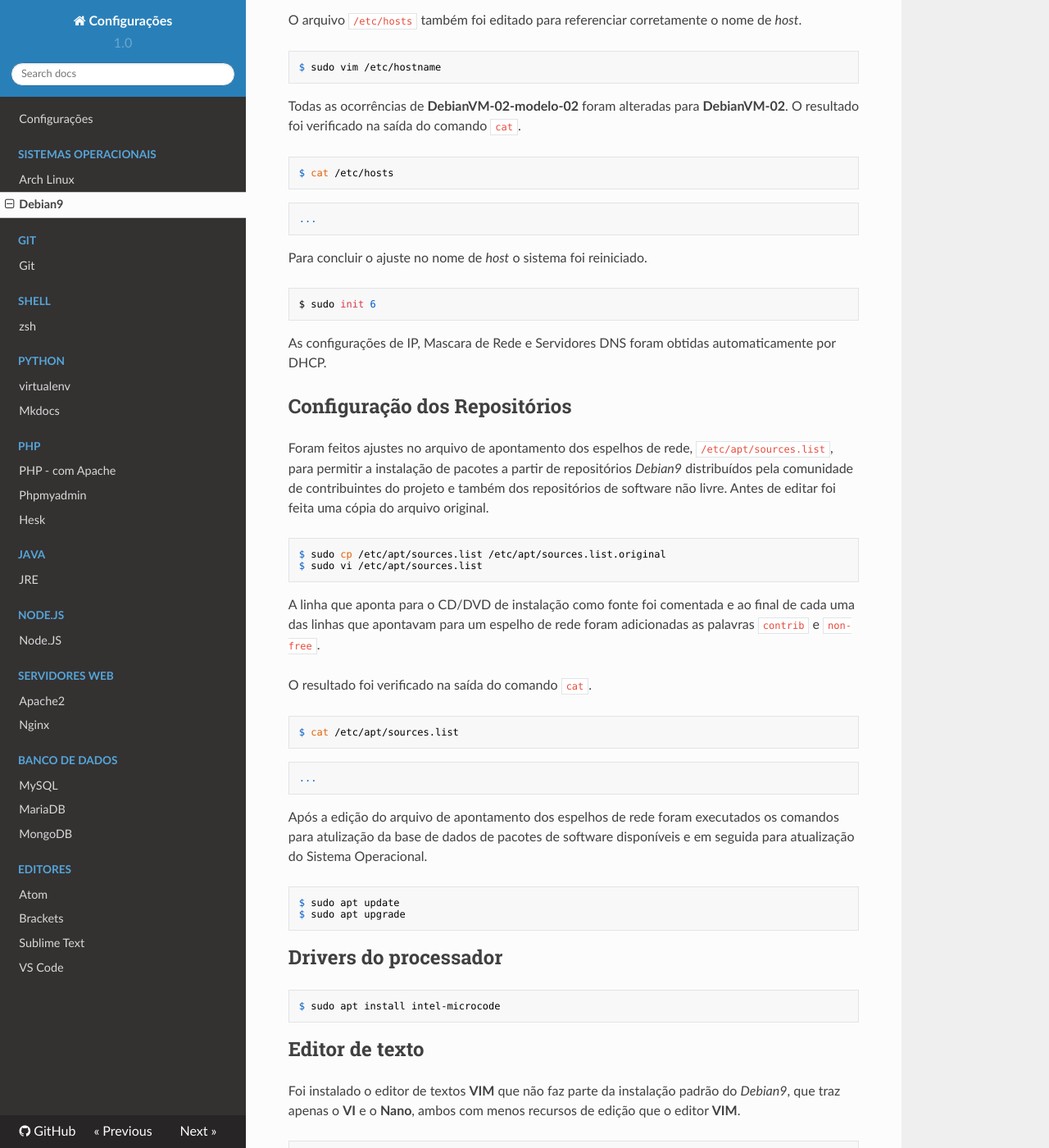
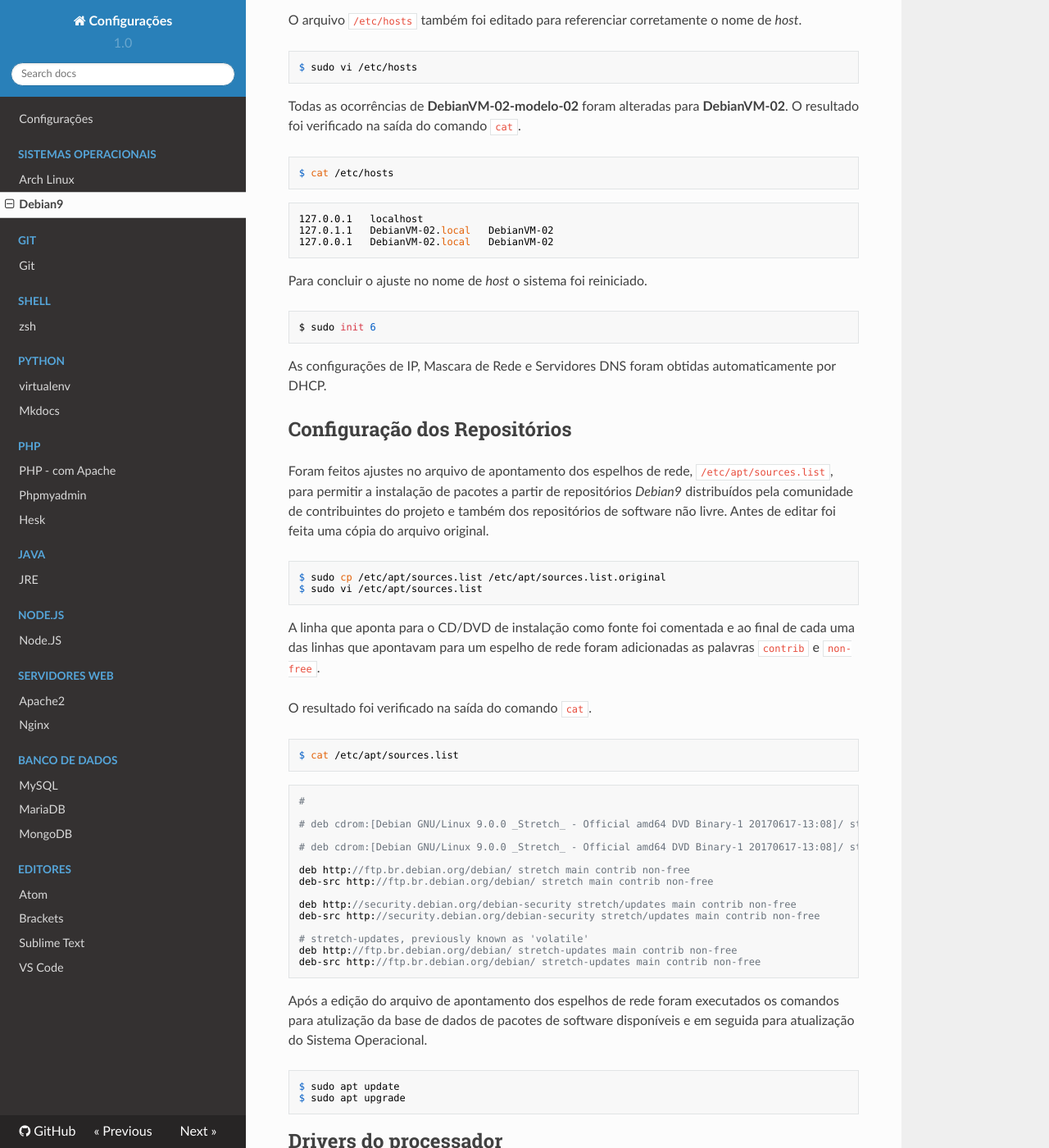
Before and after one commit to getuliovinicius/configuracoes, an MkDocs documentation site: the page built from mds/sistemas-operacionais/debian9.md, in a window 1280 px wide and 1400 px high, scrolled down 23766 px. Shown: the whole window at 82% size. Built offline with MkDocs 1.6.1, drawn with Linux system fonts in a browser that asks for light colours; nearby versions of some CDN libraries; old or Windows-style settings are respelled for this version of MkDocs; some of the changed text lies outside the part shown.

Commit message:
Atualização: /mds/sistemas-operacionais/debian9.md

````diff
--- a/mds/sistemas-operacionais/debian9.md
+++ b/mds/sistemas-operacionais/debian9.md
@@ -1,7 +1,7 @@
 Debian 9 - Stretch
 =================
 
-_Versão 1 - atualizada em 25/07/2017_
+_Versão 1 - atualizada em 18/08/2017_
 
 -----
 
@@ -191,7 +191,7 @@ DebianVM-02
 O arquivo `/etc/hosts` também foi editado para referenciar corretamente o nome de _host_.
 
 ```bash
-$ sudo vim /etc/hostname
+$ sudo vi /etc/hosts
 ```
 
 Todas as ocorrências de **DebianVM-02-modelo-02** foram alteradas para **DebianVM-02**. O resultado foi verificado na saída do comando `cat`.
@@ -201,7 +201,9 @@ $ cat /etc/hosts
 ```
 
 ```
-...
+127.0.0.1	localhost
+127.0.1.1	DebianVM-02.local	DebianVM-02
+127.0.0.1	DebianVM-02.local	DebianVM-02
 ```
 
 Para concluir o ajuste no nome de _host_ o sistema foi reiniciado.
@@ -230,7 +232,21 @@ $ cat /etc/apt/sources.list
 ```
 
 ```
-...
+#
+
+# deb cdrom:[Debian GNU/Linux 9.0.0 _Stretch_ - Official amd64 DVD Binary-1 20170617-13:08]/ stretch main contrib non-free
+
+# deb cdrom:[Debian GNU/Linux 9.0.0 _Stretch_ - Official amd64 DVD Binary-1 20170617-13:08]/ stretch main contrib non-free
+
+deb http://ftp.br.debian.org/debian/ stretch main contrib non-free
+deb-src http://ftp.br.debian.org/debian/ stretch main contrib non-free
+
+deb http://security.debian.org/debian-security stretch/updates main contrib non-free
+deb-src http://security.debian.org/debian-security stretch/updates main contrib non-free
+
+# stretch-updates, previously known as 'volatile'
+deb http://ftp.br.debian.org/debian/ stretch-updates main contrib non-free
+deb-src http://ftp.br.debian.org/debian/ stretch-updates main contrib non-free
 ```
 
 Após a edição do arquivo de apontamento dos espelhos de rede foram executados os comandos para atulização da base de dados de pacotes de software disponíveis e em seguida para atualização do Sistema Operacional.
````
